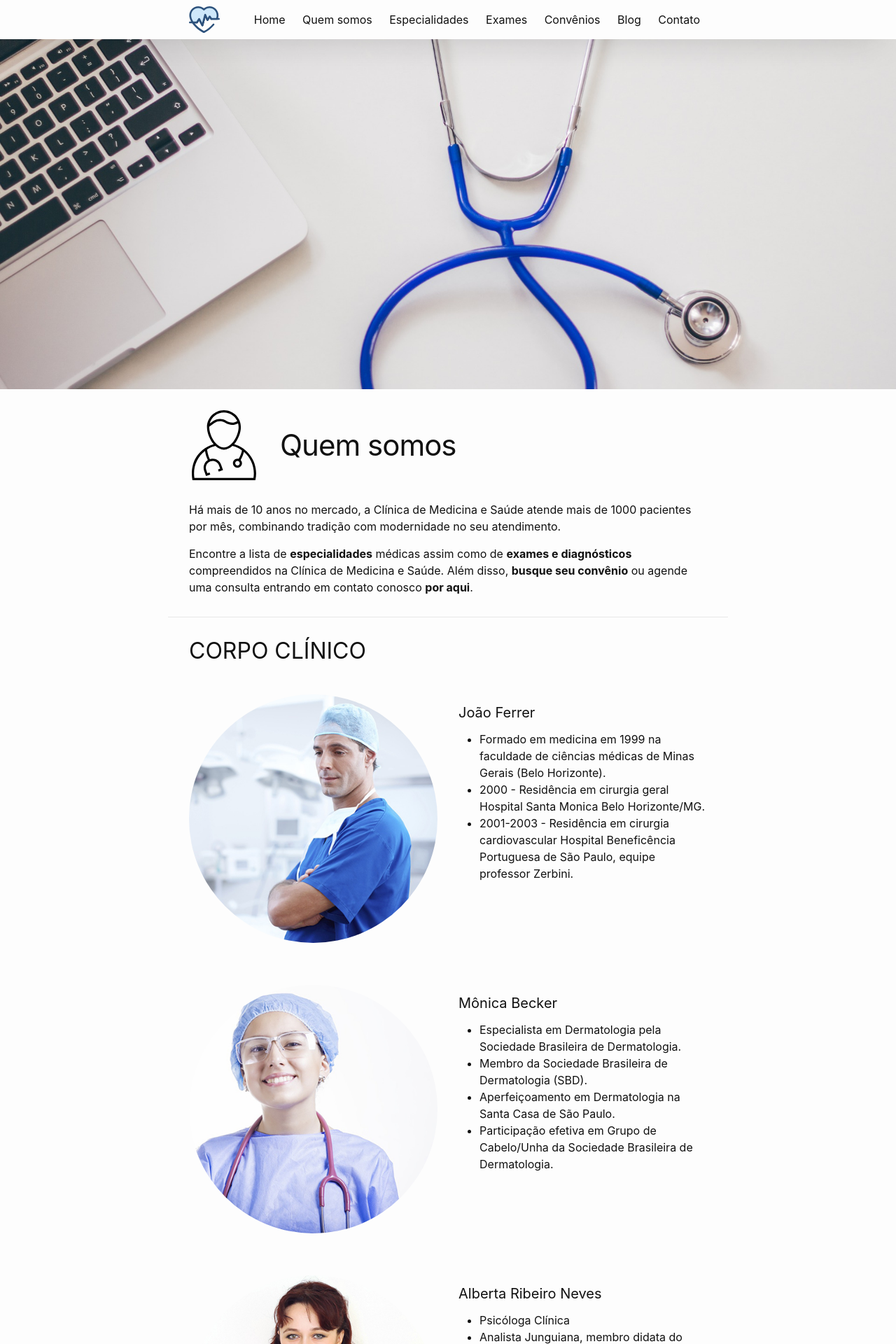
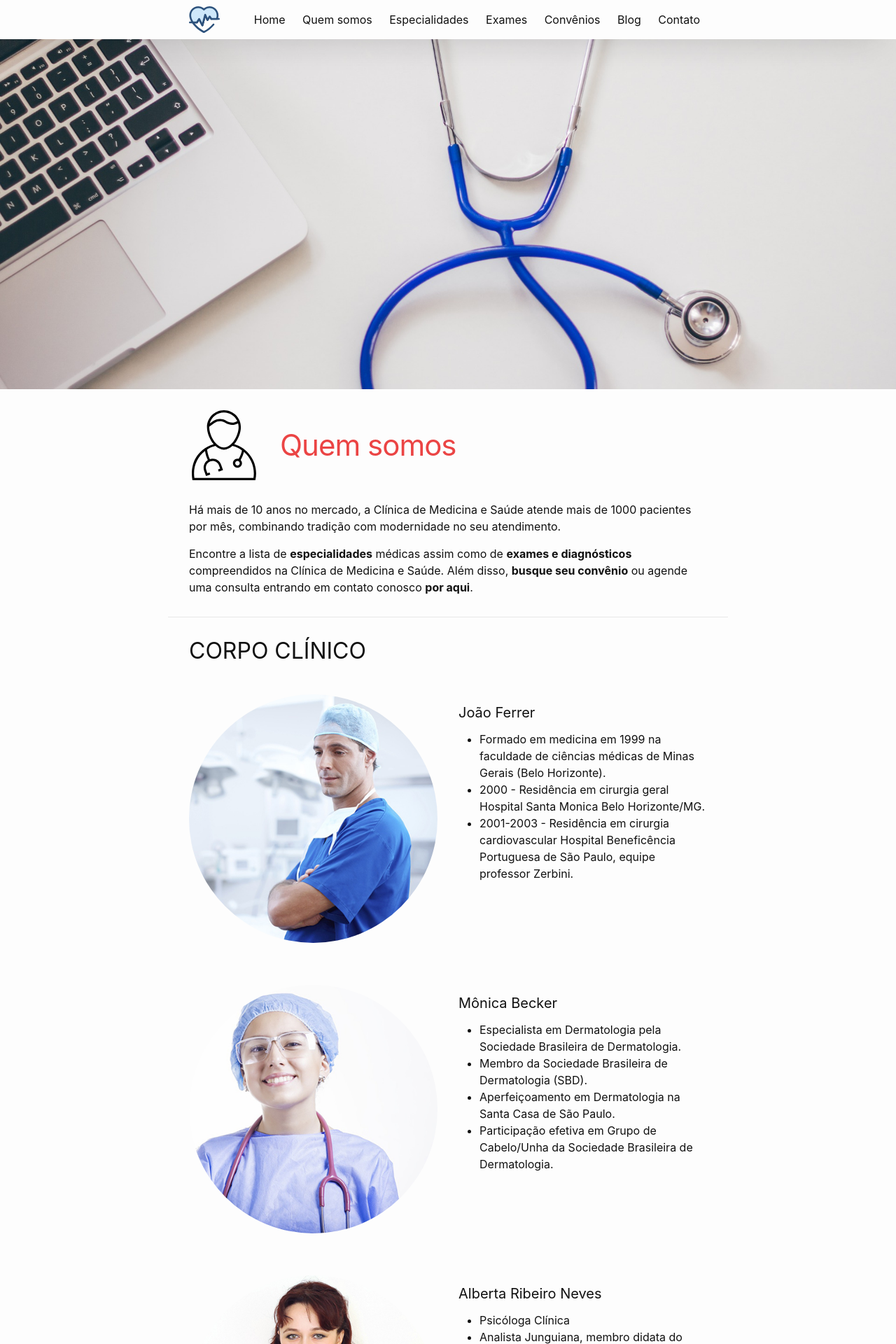
Before and after one commit to CopaTecnologia/medicinaesaude, a Jekyll site: the page built from sobre.markdown, in a window 1280 px wide. Shown: the top 1920 px of the page at 70% size. Built offline with Jekyll 4.4.1, drawn with Linux system fonts in a browser that asks for light colours.

Commit message:
Correção do código para capturar a cor do título

```diff
--- a/_layouts/page.html
+++ b/_layouts/page.html
@@ -17,7 +17,7 @@ layout: default
 
       <h1 class="post-title" style="
       {% if page.title_color %}
-        color: page.title_color
+        color: {{ page.title_color }}
       {% endif %}
       ">{{ page.title }}</h1>
     </div>
```
